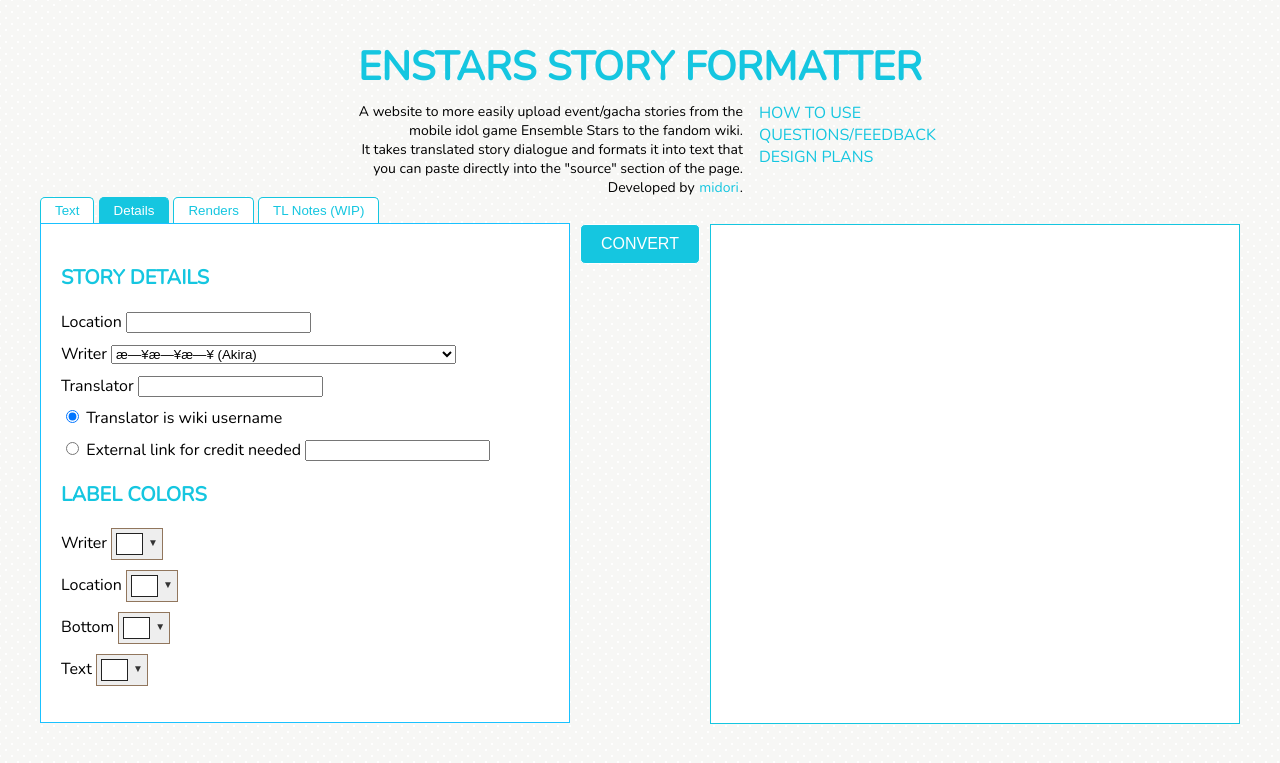
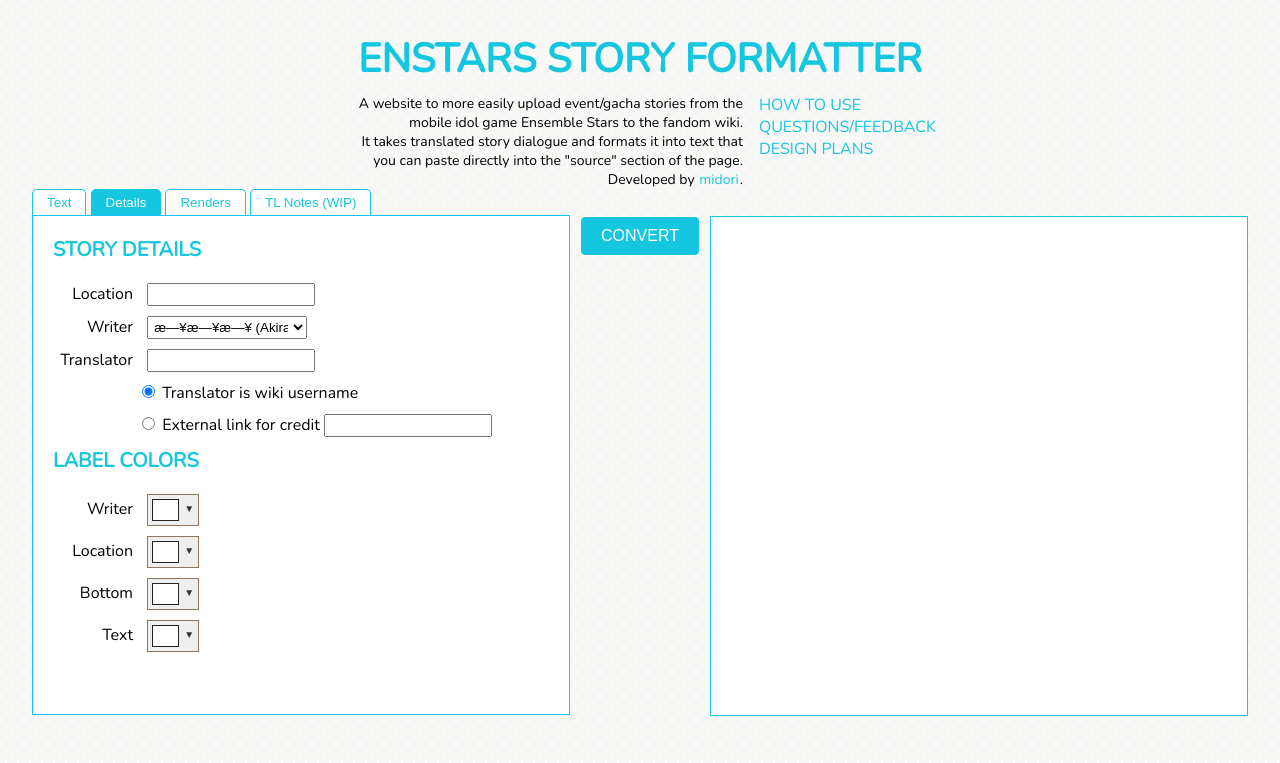
Before and after one commit to myang5/enstars-wiki-parser, a PHP site: page / in a window 1280 px wide, after a click on "Details". Shown: the top 763 px of the page. Run offline with PHP 8.4, Linux system fonts and the light colour scheme; some libraries are stand-ins or nearby versions.

Commit message:
fixed renders tab issue
fixed renders tab, made renders labels links to the galleries, made website more responsive

```diff
--- a/index.html
+++ b/index.html
@@ -79,10 +79,12 @@
           <input type="text" id="translator" name="translator">
         </div>
         <div class="row">
+          <span></span>
           <input type="radio" name="tlLocation" value="wiki" checked> Translator is wiki username
         </div>
         <div class="row">
-          <input type="radio" name="tlLocation" value="external"> External link for credit needed
+          <span></span>
+          <input type="radio" name="tlLocation" value="external"> External link for credit
           <input type="text" name="tlLink">
         </div>
 
@@ -112,12 +114,8 @@
         <p>
           Please paste in the filename as written in the wiki of the dialogue
           render you want to use for each character (ex. Tsukasa Suou School Dialogue Render.png)<br>
-          (This tab will fill out once you paste dialogue into the Text tab)
+          (This tab will fill out with links to the galleries once you paste dialogue into the Text tab)
         </p>
-        <label for="linkToRenders">Find renders for:</label>
-        <select id="linkToRenders"></select>
-        <button id="renderLinkBtn" onclick="openLink()" type="button">GO</button>
-        <p></p>
         <div id="renderForms"></div>
       </div>
 
--- a/styles.css
+++ b/styles.css
@@ -1,11 +1,23 @@
 /*---------------------------------ALL PAGES----------------------------------*/
 body {
     margin: 0;
-    padding: 40px;
+    padding: 2.5rem;
     background-image: url('./assets/bg2.png');
     background-repeat: repeat;
     background-color: #fff3E6;
     font-family: 'Nunito', sans-serif;
+}
+
+a {
+    color: #15c6e0;
+    text-decoration: none;
+    transition: all 0.2s ease-out;
+    -webkit-transition: all 0.2s ease-out;
+    -moz-transition: all 0.2s ease-out;
+}
+
+a:hover {
+    opacity: 0.2;
 }
 
 header {
@@ -22,7 +34,7 @@ header .horizontal {
 
 header h1 {
     text-align: center;
-    font-size: 40px;
+    font-size: 2.5rem;
     margin: 0;
     margin-bottom: 8px;
     text-decoration: none;
@@ -30,9 +42,6 @@ header h1 {
 
 header a {
     position: relative;
-    color: #15c6e0;
-    text-decoration: none;
-    border-radius: 3px;
     padding: 1px;
     background-clip: padding-box;
     transition: all 0.4s ease-out;
@@ -42,6 +51,7 @@ header a {
 
 header h1 a:hover {
     padding-right: 35px; /* roughly size of :after? */
+    opacity: 1;
 }
 
 header h1 a:after {
@@ -84,6 +94,10 @@ header p {
     font-size: 16px;
 }
 
+#navbar a:hover {
+    opacity: 1;
+}
+
 #navbar a:after {
     content: '☆';
     position: absolute;
@@ -104,17 +118,23 @@ p, li {
     font-size: 14px;
 }
 
-p a:hover {
-    opacity: 0.2;
+@media (min-width: 20em) {
+    body {
+        padding: 2rem;
+    }
 }
 
 /*---------------------------------INDEX.HTML---------------------------------*/
 
 .main {
-  max-width: 1600px;
+  max-width: 100rem;
   display: flex;
   justify-content: center;
-  align-items: flex-start
+  align-items: flex-start;
+}
+
+.main h3:nth-of-type(1) {
+    margin-top: 0;
 }
 
 .tab button {
@@ -144,9 +164,9 @@ div.tab button.active {
 
 #input, #output {
     width: 45%;
-    min-width: 330px;
-    max-width: 700px;
-    height: 500px;
+    min-width: 22rem;
+    max-width: 43rem;
+    height: 31.25rem;
 }
 
 #output {
@@ -165,6 +185,12 @@ textarea {
     box-sizing: border-box;
     border: 1px solid #15c6e0;
     background-color: #fff;
+}
+
+.tabcontent label{
+    display: inline-block;
+    text-align: right;
+    padding-right: 10px;
 }
 
 .tabcontent .row {
@@ -198,8 +224,26 @@ textarea {
     flex-direction: column;
 }
 
+#detailArea label, span {
+    display: inline-block; /*for span*/
+    width: 5rem;
+}
+
+#detailArea select, input[type='text'] {
+    width: 10rem;
+    padding: 2px;
+}
+
 #renderArea {
     padding:20px 20px 0px 20px;
+}
+
+#renderArea p {
+    margin-top: 0;
+}
+
+#renderArea label {
+    width: 4rem;
 }
 
 #tlArea {
@@ -242,6 +286,24 @@ textarea {
     transform: scale(0.9);
 }
 
+@media (max-width: 45em) { /*half-screen window*/
+    .main {
+        flex-direction: column;
+        align-items: center;
+    }
+
+    #convert {
+        margin: 2em 0 0 0;
+    }
+
+    #input, #output {
+        margin-top: 2em;
+        width: 90%;
+        min-width: 22rem;
+        max-width: 40rem;
+    }
+}
+
 /*---------------------------------HOWTO.HTML AND PLANS.HTML---------------------------------*/
 #container {
     box-sizing: border-box;
```
Also changed, not shown: main.js (+56 -58 lines).
